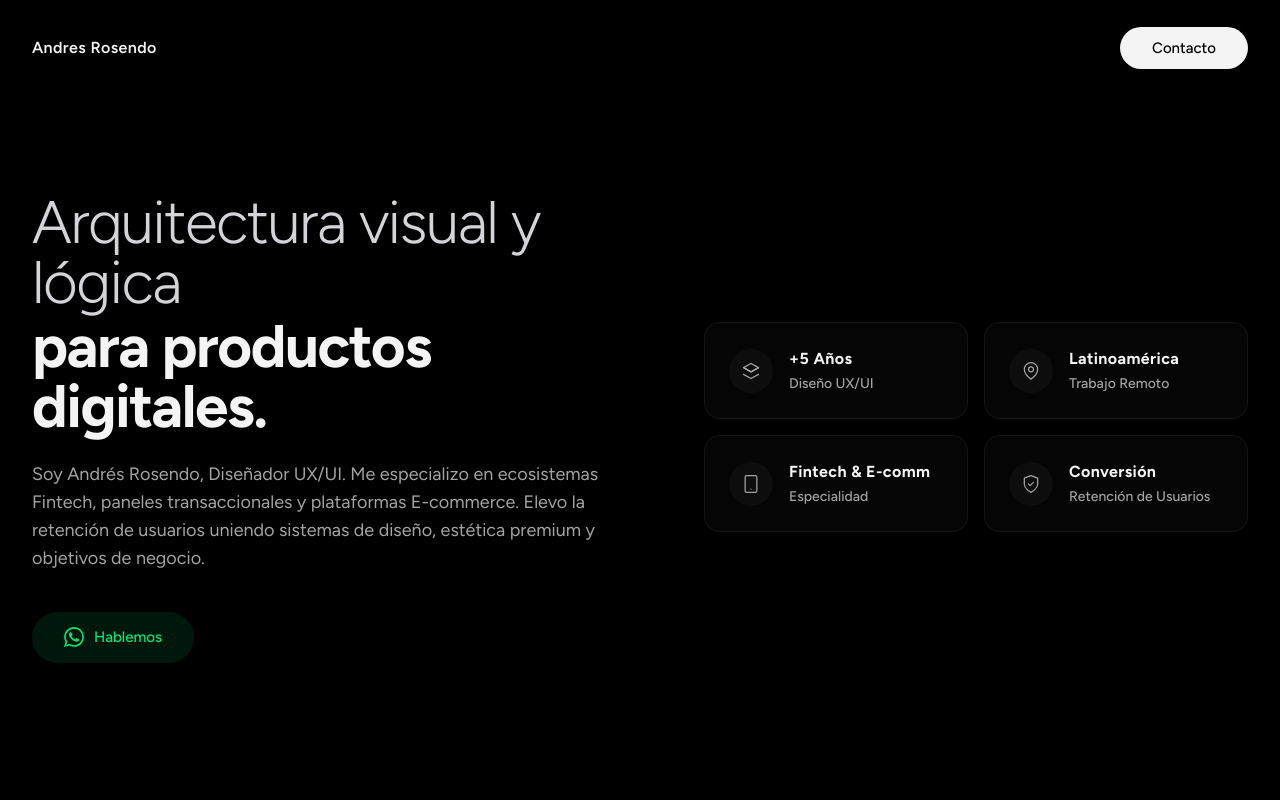
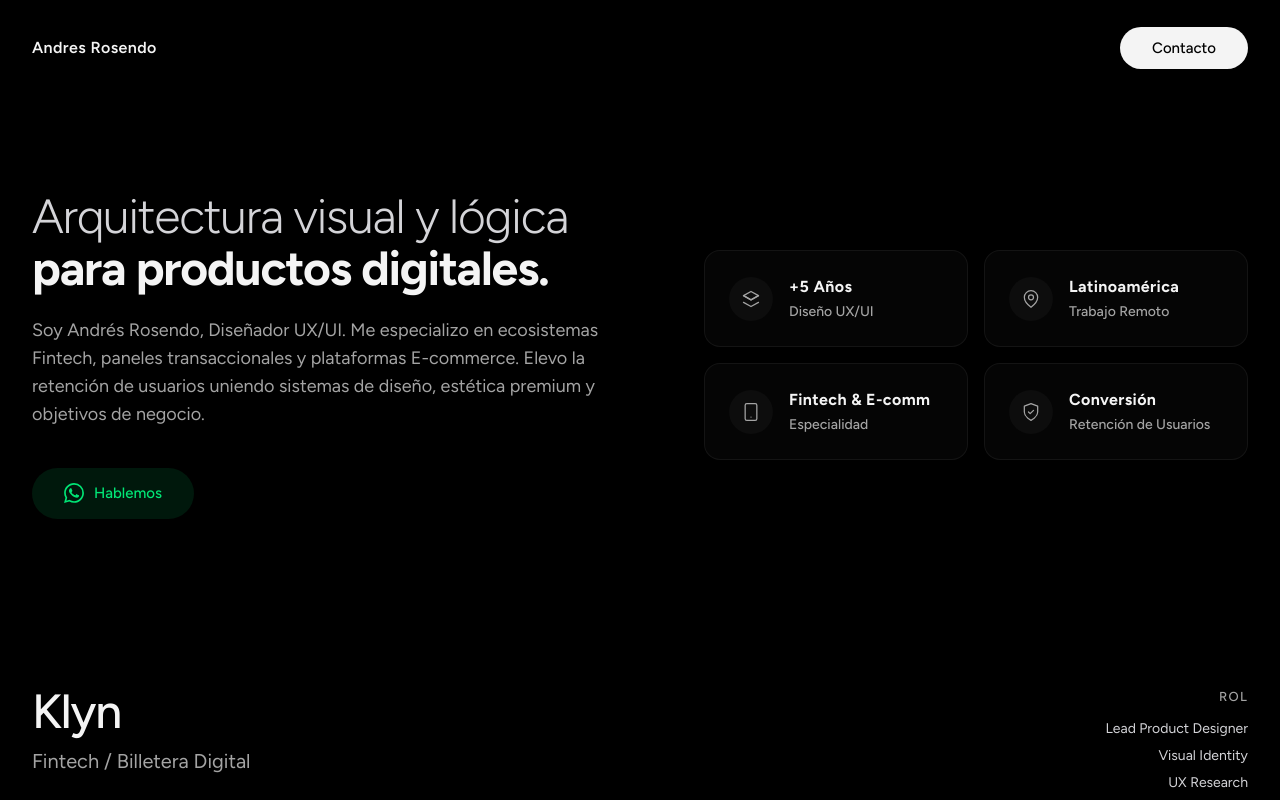
Before and after one commit to rosendojoseandres-dev/rosendodesign, a Next.js app: page / in a window 1280 px wide. Shown: the top 800 px of the page. Built offline with nearby package versions, Linux system fonts and the light colour scheme.

Commit message:
style: reduce hero title font size for better wrapping

```diff
--- a/src/components/Hero.tsx
+++ b/src/components/Hero.tsx
@@ -37,7 +37,7 @@ export default function Hero() {
               initial={{ opacity: 0, y: 14 }}
               animate={{ opacity: 1, y: 0 }}
               transition={{ duration: 0.85, ease: [0.2, 0.8, 0.2, 1] }}
-              className="text-[2.5rem] leading-[1.1] tracking-tight sm:text-5xl md:text-6xl"
+              className="text-[2rem] leading-[1.1] tracking-tight sm:text-[2.5rem] md:text-5xl"
             >
               <span className="block font-light text-zinc-300">Arquitectura visual y lógica</span>
               <span className="block font-bold text-white mt-1">para productos digitales.</span>
```
